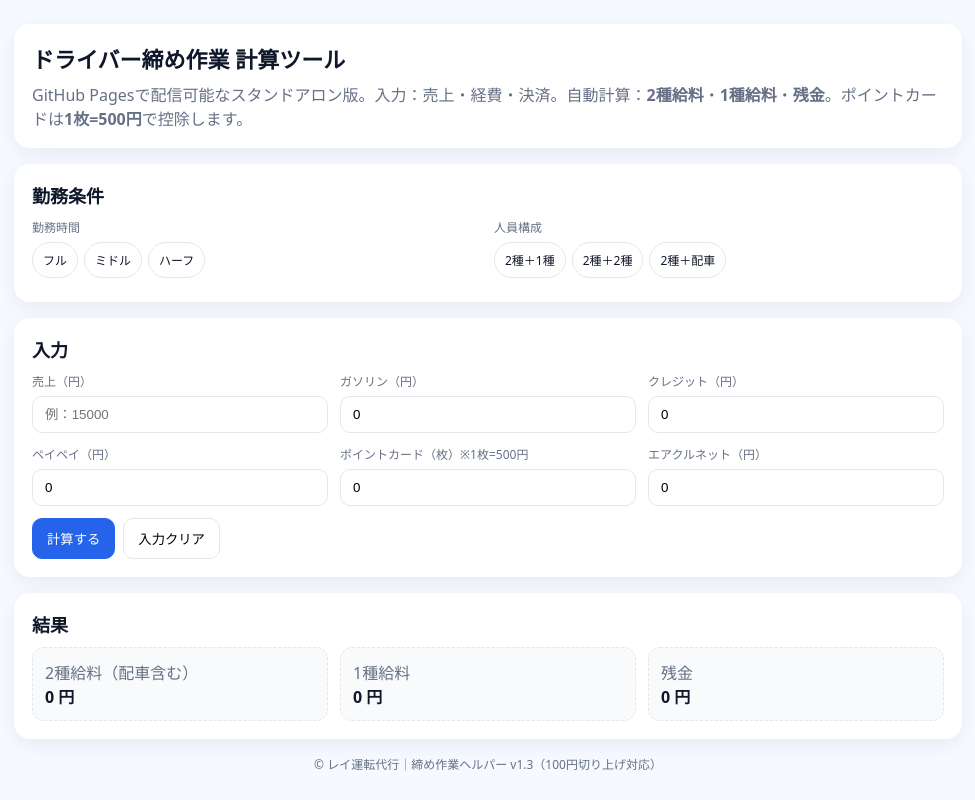
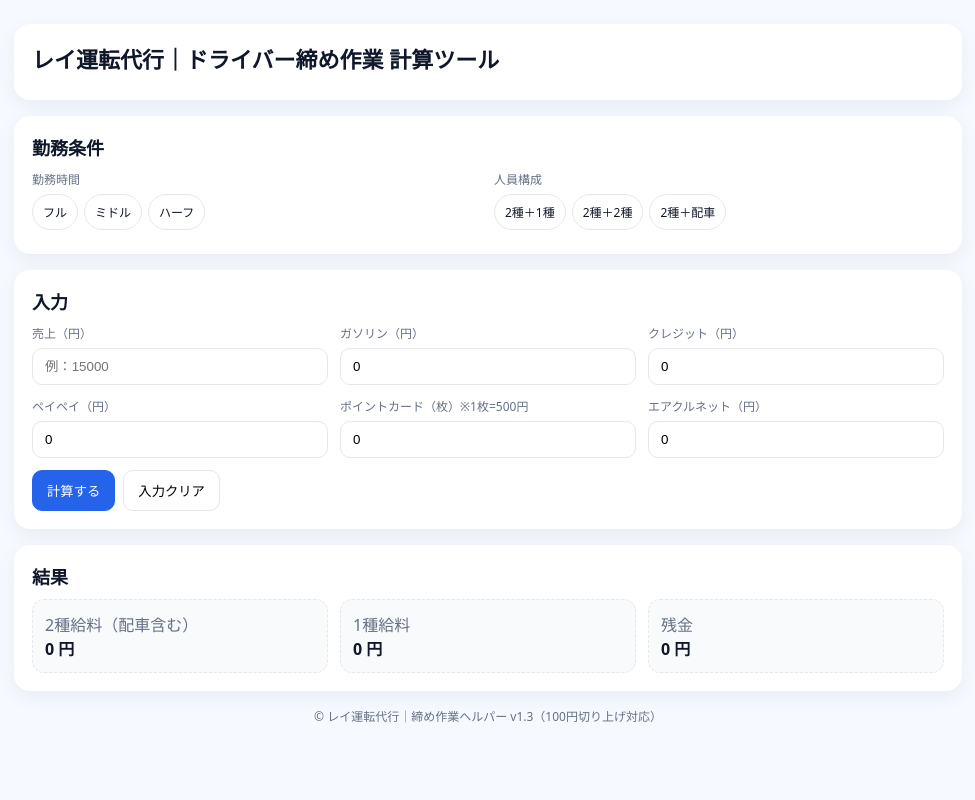
Before and after one commit to YukitoKomeiji/-, a plain HTML site: page index.html in a window 1280 px wide. Shown: the whole page, without its empty margins (152-1127 px from the left). Drawn offline with Linux system fonts and the light colour scheme.

Commit message:
Update header and modify visibility of description

```diff
--- a/index.html
+++ b/index.html
@@ -36,10 +36,11 @@
 <body>
   <div class="wrap">
     <div class="card">
-      <h1>ドライバー締め作業 計算ツール</h1>
-      <!-- 非表示化：ここだけ変更 -->
-      <p class="muted" style="margin:6px 0 0">GitHub Pagesで配信可能なスタンドアロン版。入力：売上・経費・決済。自動計算：<b>2種給料</b>・<b>1種給料</b>・<b>残金</b>。ポイントカードは<b>1枚=500円</b>で控除します。</p>
+      <h1>レイ運転代行｜ドライバー締め作業 計算ツール</h1>
+      <!-- 非表示化：ここから -->
+      <p class="muted" style="margin:6px 0 0; display:none;">GitHub Pagesで配信可能なスタンドアロン版。入力：売上・経費・決済。自動計算：<b>2種給料</b>・<b>1種給料</b>・<b>残金</b>。ポイントカードは<b>1枚=500円</b>で控除します。</p>
       <p class="notice" style="display:none">給料計算は100円単位で<b>切り上げ</b>処理されます（例：7,581円 → 7,600円）。</p>
+      <!-- 非表示化：ここまで -->
     </div>
 
     <div class="card">
```
